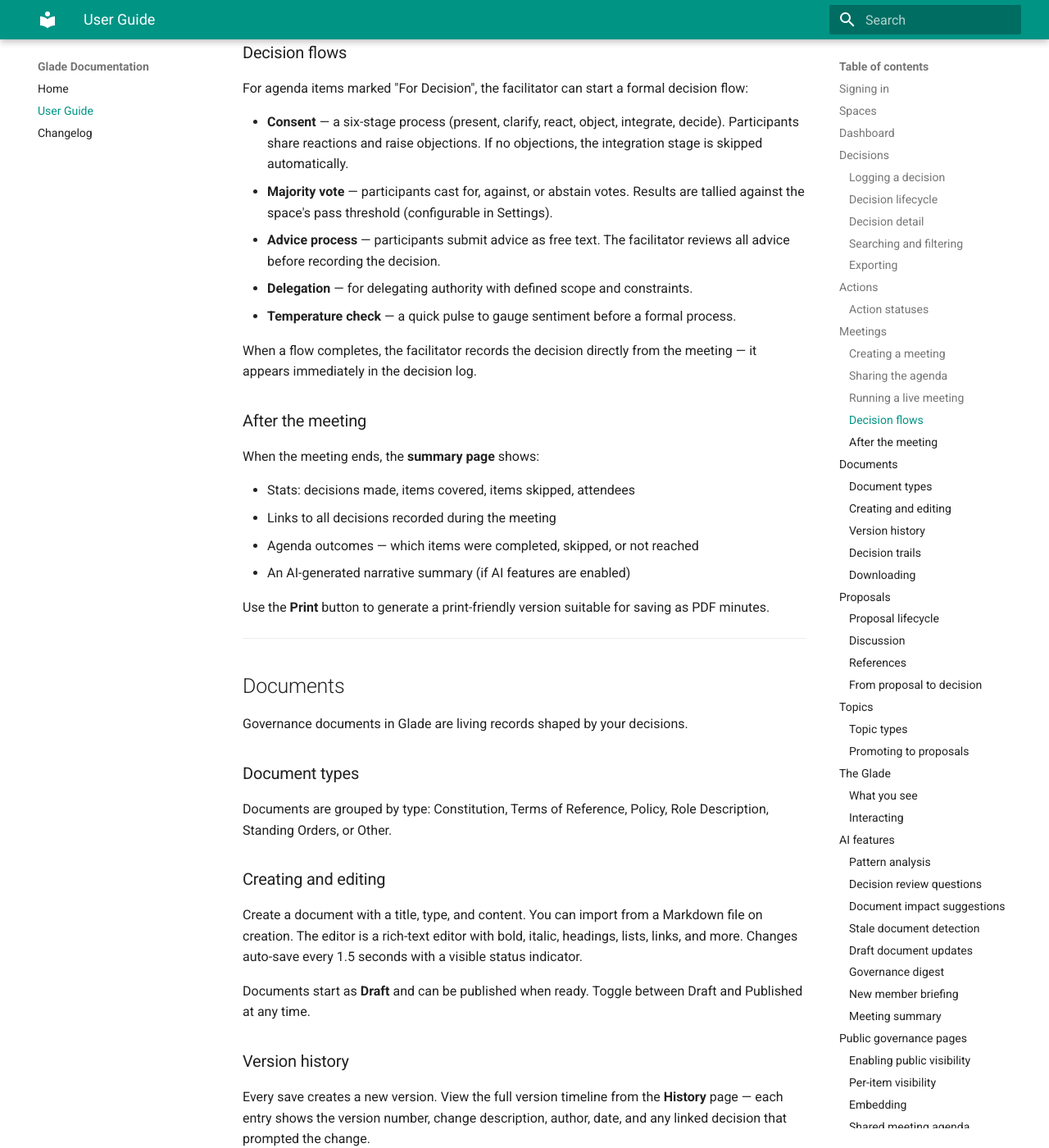
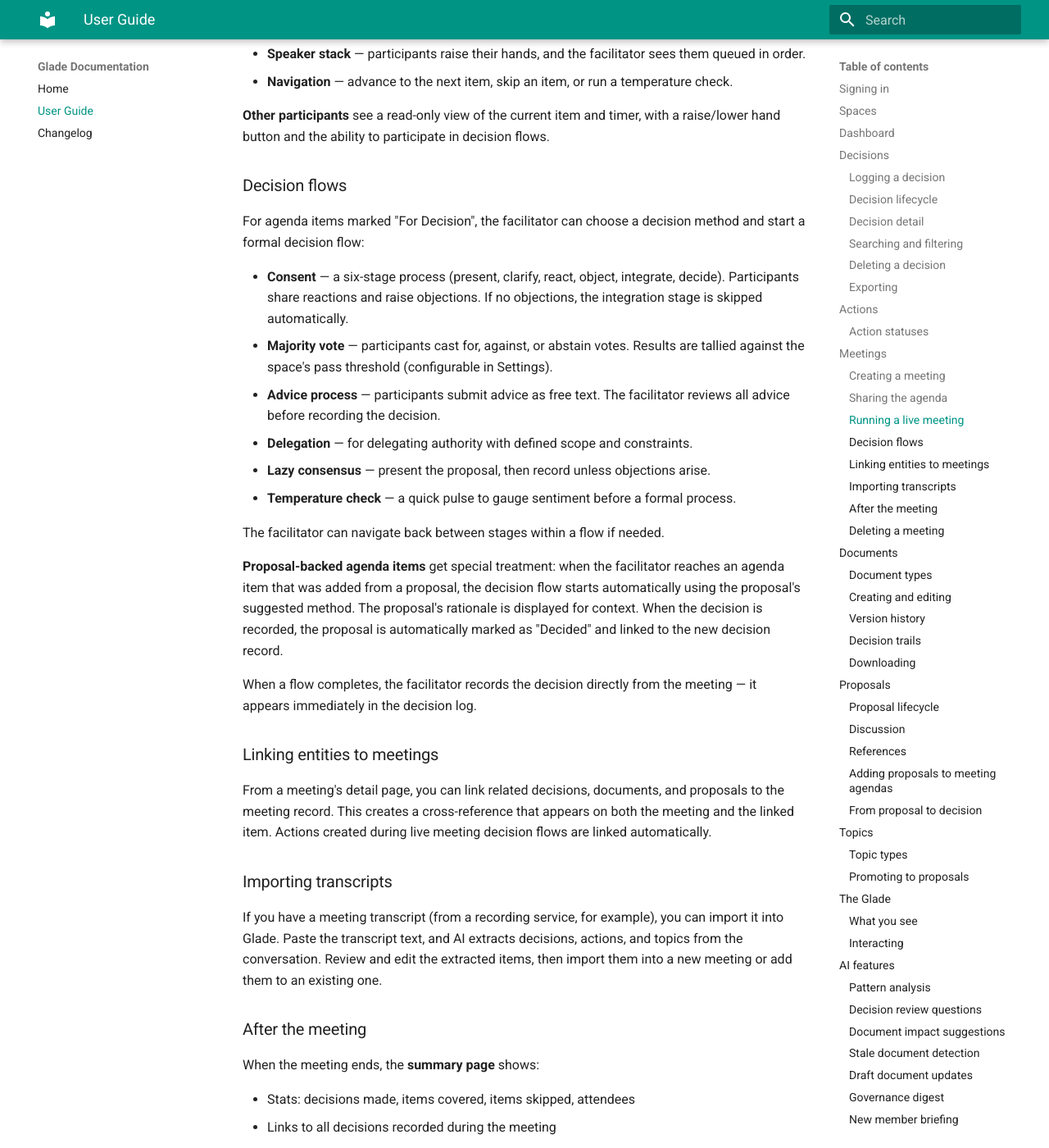
Before and after one commit to tomcwxyz/glade, an MkDocs documentation site: the page built from docs/user-guide.md, in a window 1280 px wide and 1400 px high, scrolled down 4496 px. Shown: the whole window at 82% size. Built offline with MkDocs 1.6.1 and Material for MkDocs 9.7.7, drawn with Linux system fonts in a browser that asks for light colours; some of the changed text lies outside the part shown.

Commit message:
docs: update user guide and changelog for proposals-in-agenda and recent features

```diff
--- a/docs/user-guide.md
+++ b/docs/user-guide.md
@@ -96,6 +96,10 @@
 
 The decision list supports full-text search across titles, descriptions, and outcomes. Use the filter panel to narrow by status, method, tags, participants, or date range.
 
+### Deleting a decision
+
+Delete a decision from its detail page. Deletions are logged to the audit trail.
+
 ### Exporting
 
 Click **Export to CSV** on the decision list to download all decisions as a spreadsheet.
@@ -104,9 +108,9 @@
 
 ## Actions
 
-Actions are follow-up tasks that flow from decisions. They cannot be created on their own — every action is attached to a specific decision.
+Actions are follow-up tasks that flow from governance work. They can be attached to decisions, proposals, or topics — wherever a next step is identified.
 
-When logging a decision, add actions with a description, owner, and due date. Actions appear on the decision detail page and on the actions list.
+Add actions from a decision, proposal, or topic detail page, or create them directly from the **Actions** page. Each action has a description, owner, and optional due date.
 
 ### Action statuses
 
@@ -132,10 +136,11 @@
 
 - **Title** and **date**
 - **Type** — Board, Team, AGM, EGM, Committee, Working Group, or Other
+- **Facilitator** — assign a specific member to run the meeting (defaults to the meeting creator)
 - **Notes** — free text for any pre-meeting notes
 - **Agenda items** — each with a title, type (For Decision, For Discussion, or For Information), estimated duration, and optional description
 
-You can pull existing proposals or topics directly into the agenda.
+You can pull existing proposals or topics directly into the agenda. The proposal picker includes draft proposals as well as those open for discussion or ready for decision.
 
 ### Sharing the agenda
 
@@ -154,15 +159,28 @@
 
 ### Decision flows
 
-For agenda items marked "For Decision", the facilitator can start a formal decision flow:
+For agenda items marked "For Decision", the facilitator can choose a decision method and start a formal decision flow:
 
 - **Consent** — a six-stage process (present, clarify, react, object, integrate, decide). Participants share reactions and raise objections. If no objections, the integration stage is skipped automatically.
 - **Majority vote** — participants cast for, against, or abstain votes. Results are tallied against the space's pass threshold (configurable in Settings).
 - **Advice process** — participants submit advice as free text. The facilitator reviews all advice before recording the decision.
 - **Delegation** — for delegating authority with defined scope and constraints.
+- **Lazy consensus** — present the proposal, then record unless objections arise.
 - **Temperature check** — a quick pulse to gauge sentiment before a formal process.
 
+The facilitator can navigate back between stages within a flow if needed.
+
+**Proposal-backed agenda items** get special treatment: when the facilitator reaches an agenda item that was added from a proposal, the decision flow starts automatically using the proposal's suggested method. The proposal's rationale is displayed for context. When the decision is recorded, the proposal is automatically marked as "Decided" and linked to the new decision record.
+
 When a flow completes, the facilitator records the decision directly from the meeting — it appears immediately in the decision log.
+
+### Linking entities to meetings
+
+From a meeting's detail page, you can link related decisions, documents, and proposals to the meeting record. This creates a cross-reference that appears on both the meeting and the linked item. Actions created during live meeting decision flows are linked automatically.
+
+### Importing transcripts
+
+If you have a meeting transcript (from a recording service, for example), you can import it into Glade. Paste the transcript text, and AI extracts decisions, actions, and topics from the conversation. Review and edit the extracted items, then import them into a new meeting or add them to an existing one.
 
 ### After the meeting
 
@@ -170,10 +188,15 @@
 
 - Stats: decisions made, items covered, items skipped, attendees
 - Links to all decisions recorded during the meeting
+- Linked documents, proposals, and actions
 - Agenda outcomes — which items were completed, skipped, or not reached
 - An AI-generated narrative summary (if AI features are enabled)
 
 Use the **Print** button to generate a print-friendly version suitable for saving as PDF minutes.
+
+### Deleting a meeting
+
+Delete a meeting from its detail page. The deletion is logged to the audit trail with a snapshot of the meeting's details.
 
 ---
 
@@ -227,9 +250,15 @@
 
 Attach supporting URLs and links to a proposal for context.
 
+### Adding proposals to meeting agendas
+
+From a proposal's detail page, click **Add to agenda** to place it on an upcoming meeting's agenda as a "For Decision" item. You can also pull proposals into agendas from the meeting form when creating or editing a meeting.
+
+During the meeting, proposal-backed agenda items automatically start a decision flow using the proposal's suggested method, and the proposal is linked to the resulting decision when recorded.
+
 ### From proposal to decision
 
-When a proposal is marked "Decided", Glade prompts you to create a formal decision record. The decision is pre-filled from the proposal and the two are linked. You can also pull proposals directly into meeting agendas as "For Decision" items.
+When a proposal is marked "Decided", Glade prompts you to create a formal decision record. The decision is pre-filled from the proposal and the two are linked.
 
 ---
 
@@ -383,6 +412,10 @@
 - Set up outbound webhooks that fire when decisions are created, updated, or change status
 - Payloads are signed for verification by the receiving system
 
+### Audit log
+
+The Settings page includes an audit log showing all deletions across the space — what was removed, when, and by whom. Each entry includes a snapshot of the deleted item's key details.
+
 ### Danger zone
 
 - **Clear all data** — removes all governance data but keeps members and settings (requires typing "CLEAR")
```
Also changed, not shown: docs/changelog.md (+28 -0 lines), docs/.docs-state.json.
